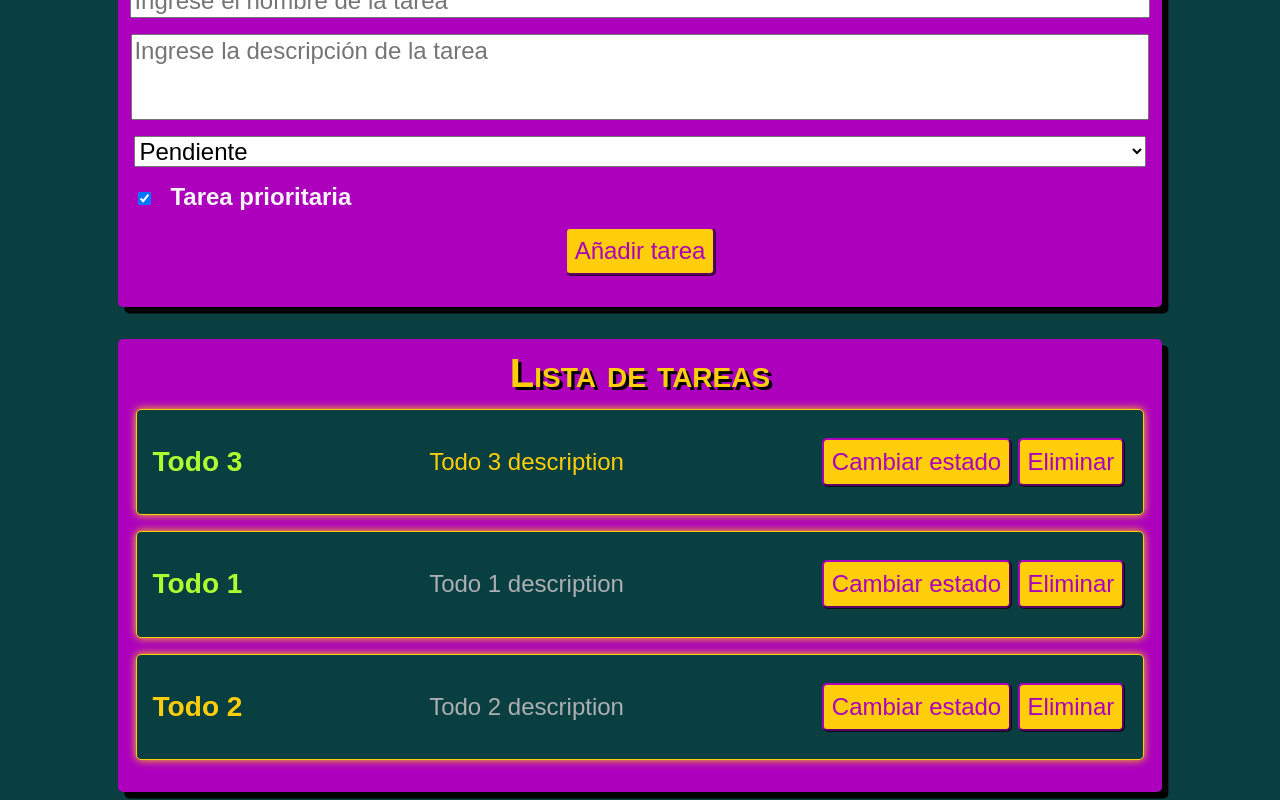
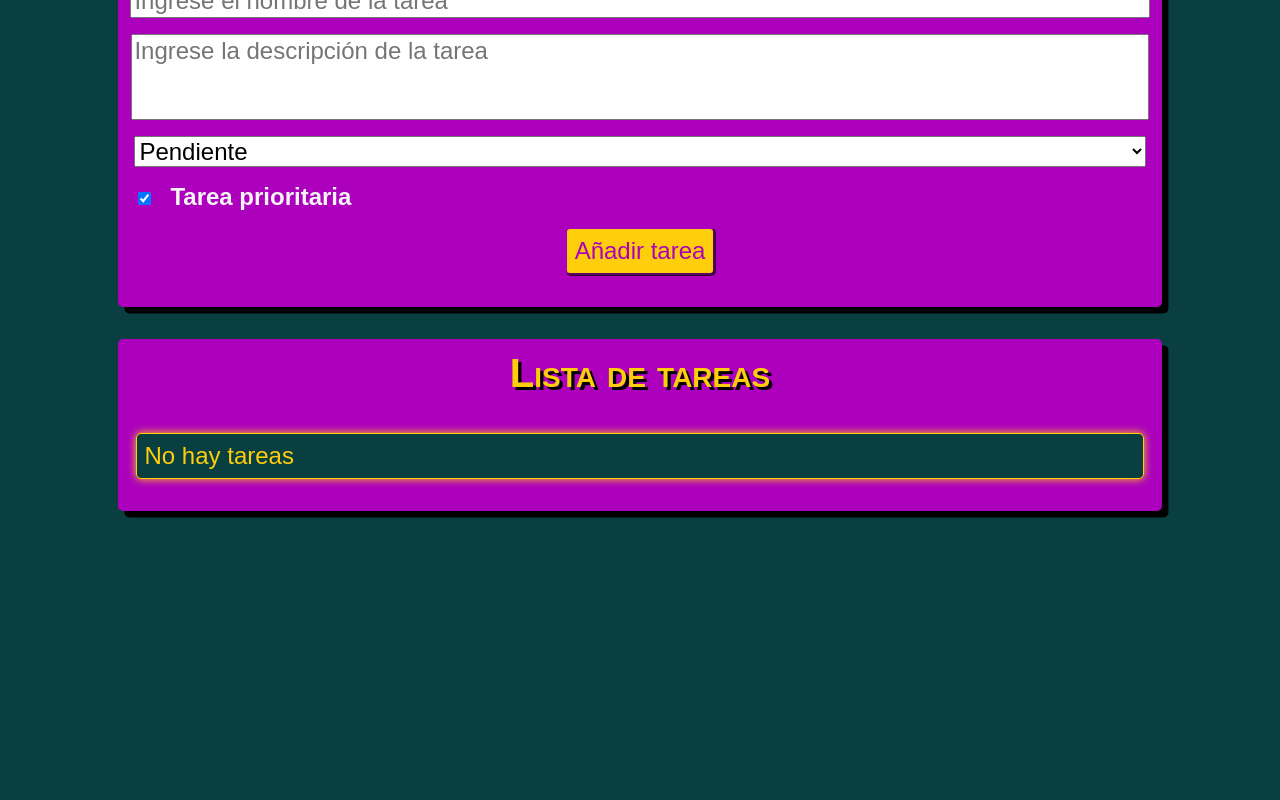
Before and after one commit to Pythonesa/react-todo-app, a React (Vite) app: page / in a window 1280 px wide. Shown: the part 287-1087 px from the top of the page. After the commit the page ends 806 px from the top, so only its background shows below. Built offline with nearby package versions, Linux system fonts and the light colour scheme; a web font is replaced by a local one.

Commit message:
:sparkles: localStorage

```diff
--- a/src/App.jsx
+++ b/src/App.jsx
@@ -1,17 +1,17 @@
+import { useEffect, useState } from "react"
 import AddToDoForm from "./components/AddTodoForm"
 import SuccessAlert from "./components/SuccessAlert"
 import Todos from "./components/Todos"
-import { useState } from "react"
 
-const initialStateTodos = [
-  {id: 1, name: "Todo 1", description: "Todo 1 description", state: true, priority: false},
-  {id: 2, name: "Todo 2", description: "Todo 2 description", state: false, priority: false},
-  {id: 3, name: "Todo 3", description: "Todo 3 description", state: true, priority: true},
-]
+const initialStateTodos = JSON.parse(localStorage.getItem('todos')) || []
 
 export default function App() {
 
   const [todos, setTodos] = useState(initialStateTodos)
+
+  useEffect(() => {
+    localStorage.setItem('todos', JSON.stringify(todos))
+  }, [todos])
 
   const addTodo = (todo) => {
     setTodos([...todos, todo])
```
Also changed, not shown: 1 other file (tests, documents, lock files or other folders).
